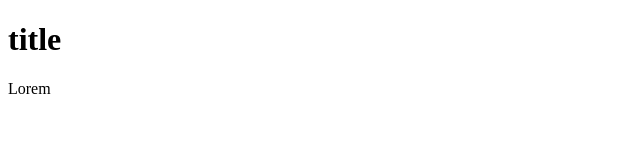
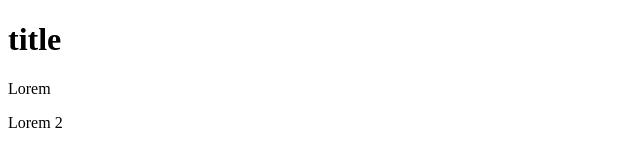
Before and after one commit to jsfdz/mi-primer-repo, a plain HTML site: page index.html in a window 1280 px wide. Shown: the full height of the page, 0-640 px from the left. Drawn offline with Linux system fonts and the light colour scheme.

Commit message:
agregando parrafo 2

```diff
--- a/index.html
+++ b/index.html
@@ -9,5 +9,6 @@
 <body>
   <h1>title</h1>
   <p>Lorem</p>
+  <p>Lorem 2</p>
 </body>
 </html>
```
